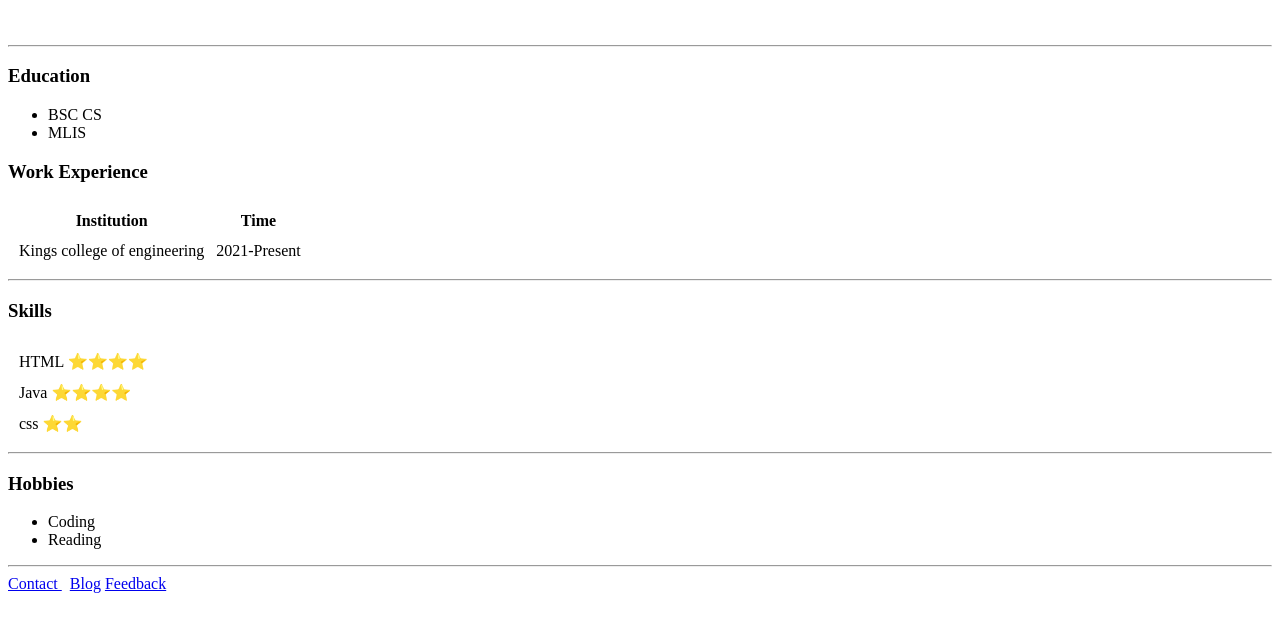
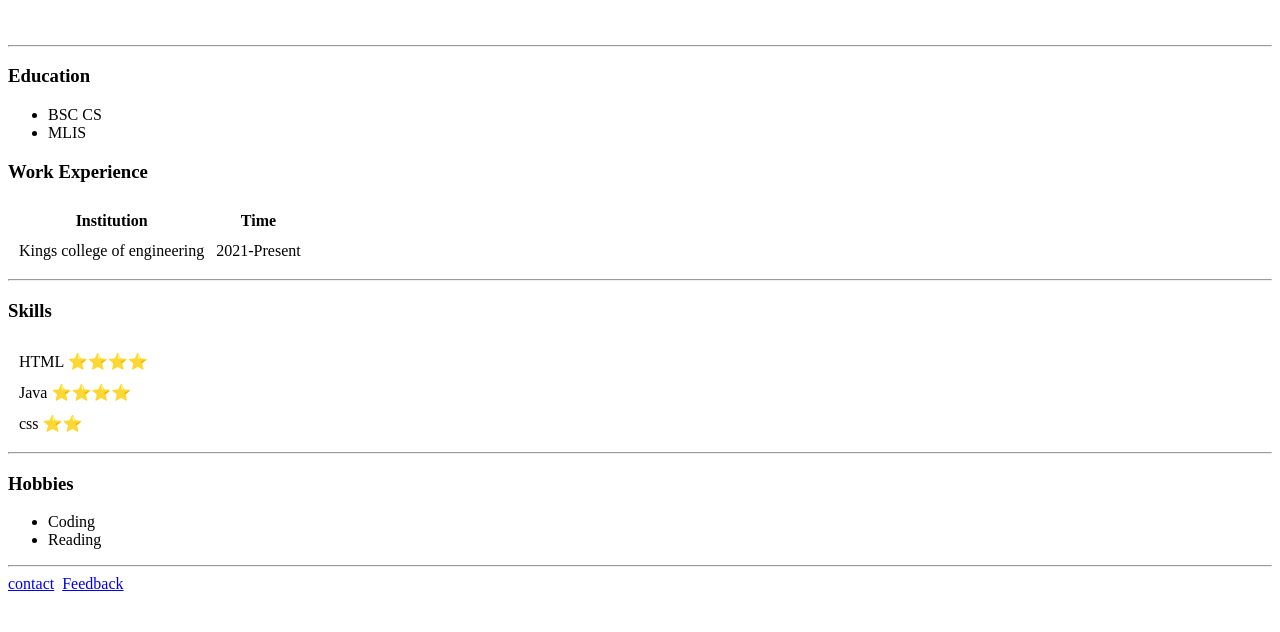
Before and after one commit to arunnB1/myProfile, a plain HTML site: page index.html in a window 1280 px wide. Shown: the part 168-800 px from the top of the page. Drawn offline with Linux system fonts and the light colour scheme.

Commit message:
updated module names

```diff
--- a/index.html
+++ b/index.html
@@ -56,8 +56,7 @@
      <li>Reading</li>
    </ul>
    <hr>
-   <a href="mailto:arunachalamb1008@gmail.com"> Contact </a>&nbsp;
-   <a href =" blog.html "> Blog</a>
+   <a href ="contact.html "> contact</a>&nbsp
    <a href="feedback.html">Feedback</a>
  </body>
 </html>
```
